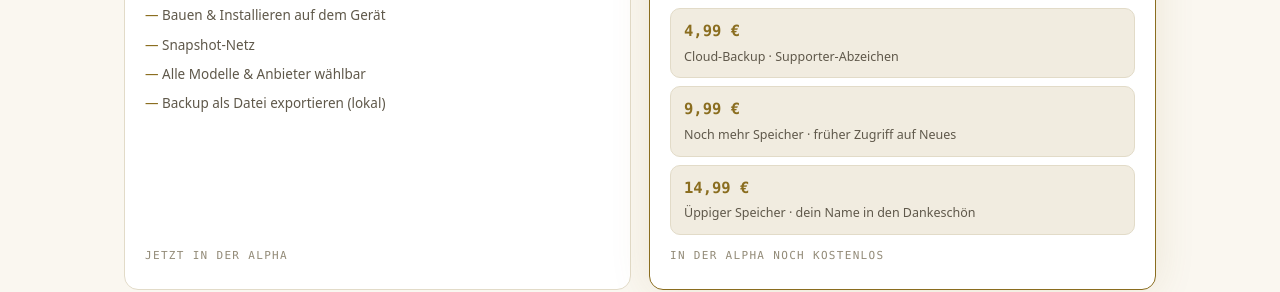
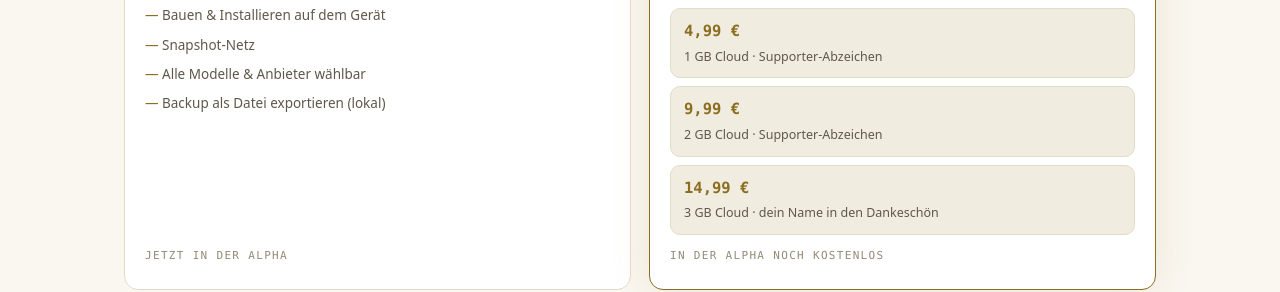
Before and after one commit to KiidInx/ideom, a plain HTML site: page stufen.html in a window 1280 px wide. Shown: the part 610-902 px from the top of the page. Drawn offline with Linux system fonts and the light colour scheme.

Commit message:
Stufen: Supporter-Speicher 1/2/3 GB, kein Frueh-Zugang (Free=lokal)

```diff
--- a/stufen.html
+++ b/stufen.html
@@ -55,15 +55,15 @@
         <div class="beitrag">
           <div class="beitrag-zeile">
             <b>4,99 €</b>
-            <span>Cloud-Backup · Supporter-Abzeichen</span>
+            <span>1 GB Cloud · Supporter-Abzeichen</span>
           </div>
           <div class="beitrag-zeile">
             <b>9,99 €</b>
-            <span>Noch mehr Speicher · früher Zugriff auf Neues</span>
+            <span>2 GB Cloud · Supporter-Abzeichen</span>
           </div>
           <div class="beitrag-zeile">
             <b>14,99 €</b>
-            <span>Üppiger Speicher · dein Name in den Dankeschön</span>
+            <span>3 GB Cloud · dein Name in den Dankeschön</span>
           </div>
         </div>
         <div class="bald">In der Alpha noch kostenlos</div>
```
